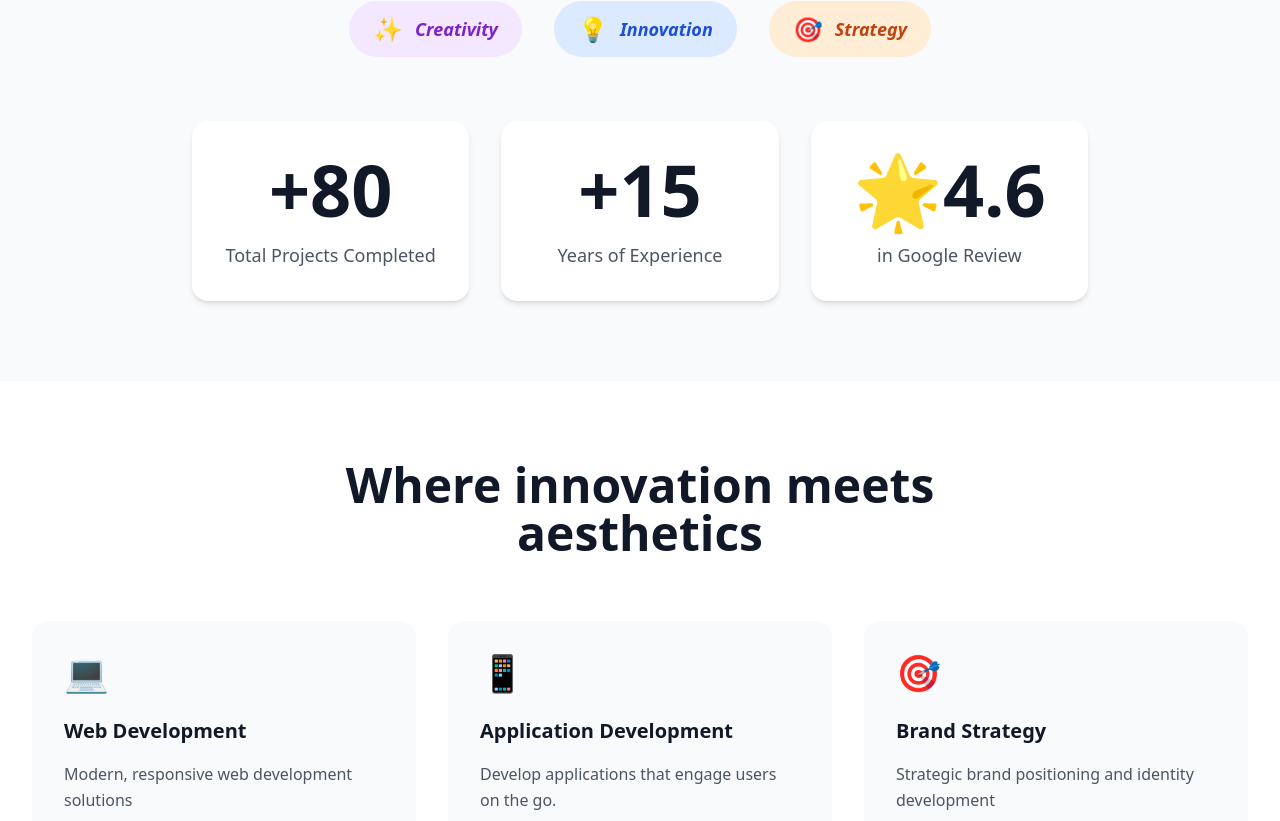
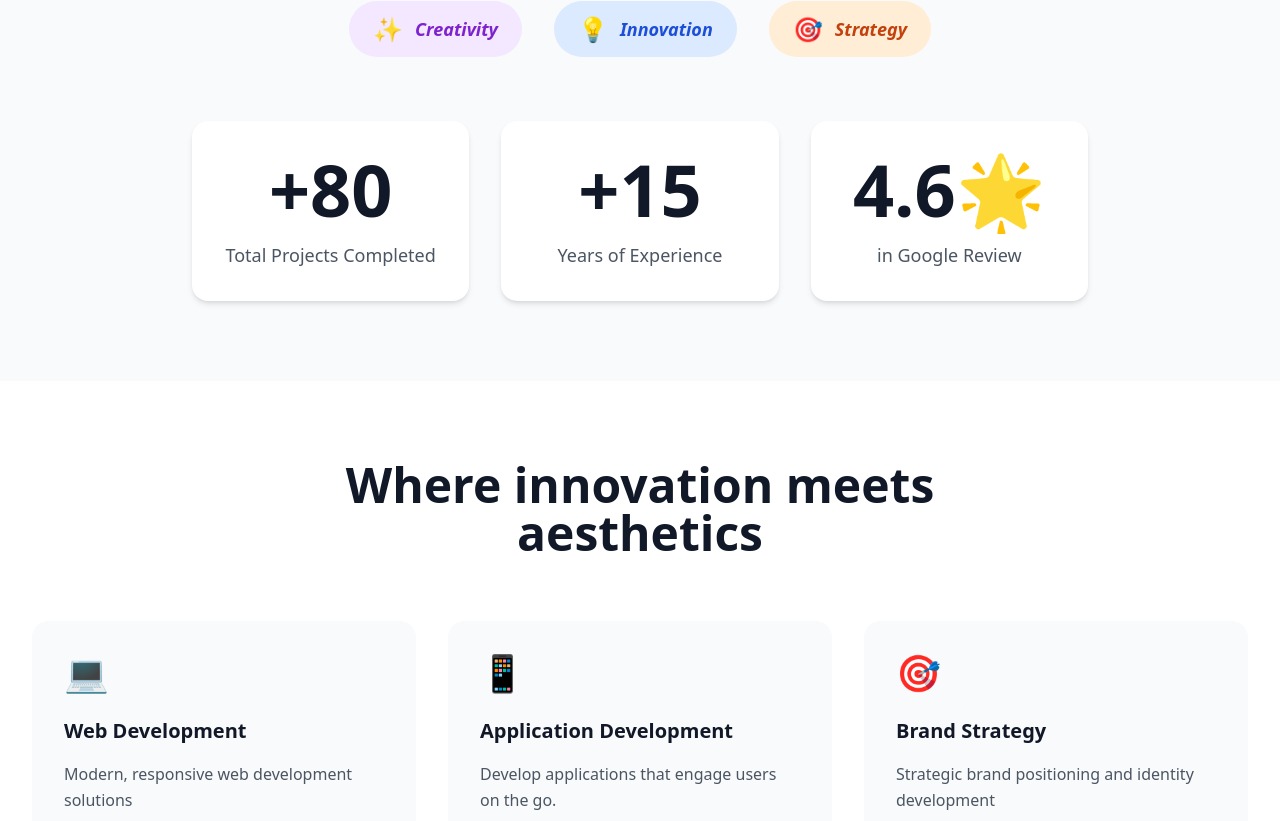
Before and after one commit to denirusdiaman/dooha, a Next.js app: page / in a window 1280 px wide. Shown: the part 1279-2100 px from the top of the page. Built offline with nearby package versions, Linux system fonts and the light colour scheme.

Commit message:
change_02

```diff
--- a/components/TeamSection.jsx
+++ b/components/TeamSection.jsx
@@ -15,7 +15,7 @@
         </div>
 
         {/* Team grid */}
-        <div className="grid grid-cols-1 sm:grid-cols-2 lg:grid-cols-4 gap-8">
+        <div className="grid grid-cols-1 sm:grid-cols-2 lg:grid-cols-3 gap-8">
           {teamMembers.map((member, index) => (
             <div
               key={index}
--- a/data/mock.js
+++ b/data/mock.js
@@ -29,7 +29,7 @@
 export const stats = [
   { number: '+80', label: 'Total Projects Completed' },
   { number: '+15', label: 'Years of Experience' },
-  { number: '🌟4.6', label: 'in Google Review' }
+  { number: '4.6🌟', label: 'in Google Review' }
 ];
 
 export const services = [
--- a/pages/index.js
+++ b/pages/index.js
@@ -37,7 +37,6 @@
         <TestimonialsSection />
         <PricingSection />
         <FAQSection />
-        <AwardsSection />
         <CTASection />
         <Footer />
       </div>
```
